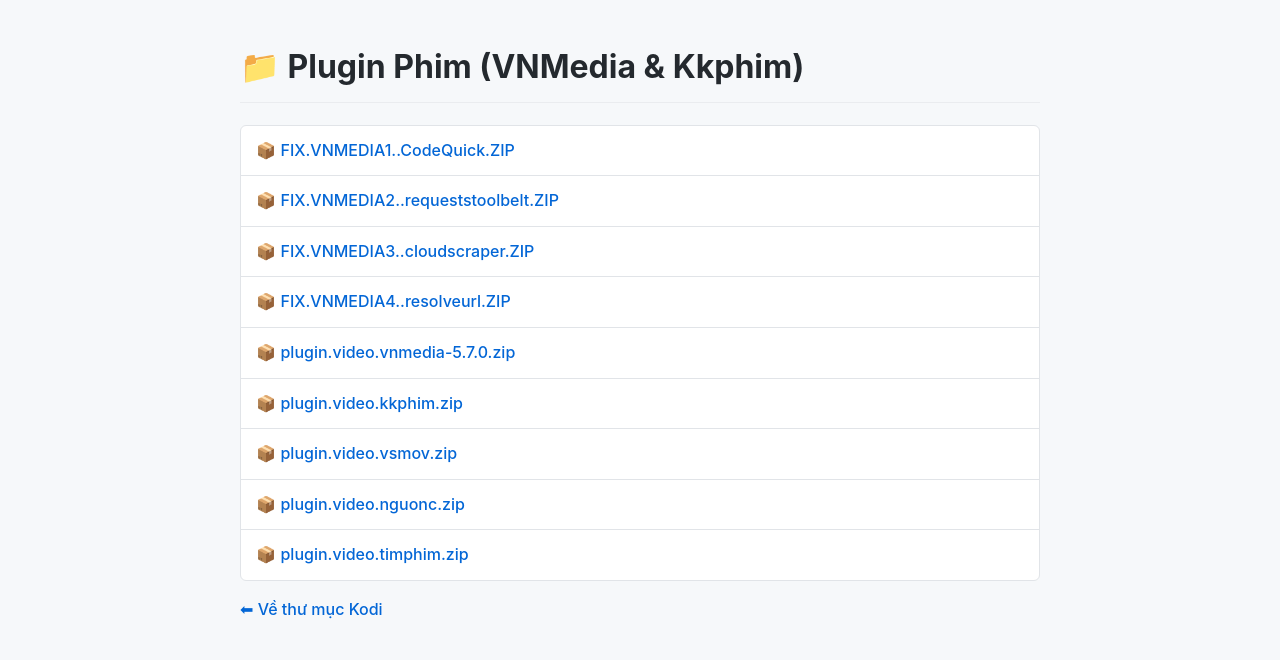
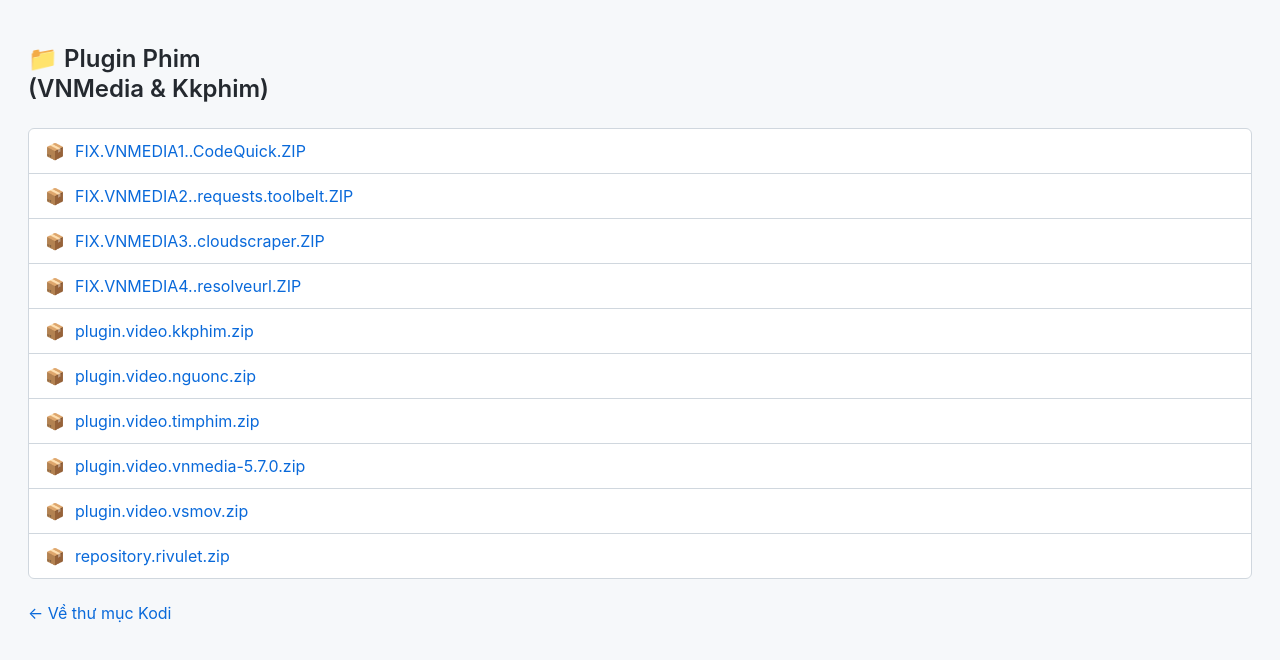
Before and after one commit to tmk9690/khoi, a plain HTML site: page Kodi/Plugin Phim/index.html in a window 1280 px wide. Drawn offline with Linux system fonts and the light colour scheme.

Commit message:
Auto-update index.html cho Plugin Phim

```diff
--- a/Kodi/Plugin Phim/index.html
+++ b/Kodi/Plugin Phim/index.html
@@ -5,28 +5,31 @@
     <meta name="viewport" content="width=device-width, initial-scale=1.0">
     <title>Plugin Phim</title>
     <style>
-        body { font-family: -apple-system, BlinkMacSystemFont, "Segoe UI", Roboto, Arial, sans-serif; line-height: 1.6; color: #333; max-width: 800px; margin: 0 auto; padding: 20px; background-color: #f6f8fa; }
-        h1 { border-bottom: 1px solid #eaecef; padding-bottom: 0.3em; color: #24292e; }
-        ul { list-style-type: none; padding-left: 0; background: #fff; border: 1px solid #e1e4e8; border-radius: 6px; }
-        li { padding: 12px 15px; border-bottom: 1px solid #e1e4e8; }
-        li:last-child { border-bottom: none; }
-        a { color: #0366d6; text-decoration: none; font-weight: 500; word-break: break-all; }
-        a:hover { text-decoration: underline; }
+        body { font-family: -apple-system, BlinkMacSystemFont, "Segoe UI", Roboto, Helvetica, Arial, sans-serif; background-color: #f6f8fa; padding: 20px; color: #24292f; }
+        h1 { font-size: 24px; font-weight: 600; line-height: 1.25; margin-bottom: 24px; }
+        .file-list { background: #ffffff; border: 1px solid #d0d7de; border-radius: 6px; overflow: hidden; }
+        .file-item { display: flex; align-items: center; padding: 12px 16px; border-bottom: 1px solid #d0d7de; text-decoration: none; color: #0969da; font-size: 16px; }
+        .file-item:last-child { border-bottom: none; }
+        .file-item:hover { background-color: #f6f8fa; }
+        .icon { margin-right: 10px; }
+        .back-link { display: inline-block; margin-top: 24px; color: #0969da; text-decoration: none; font-size: 16px; }
+        .back-link:hover { text-decoration: underline; }
     </style>
 </head>
 <body>
-    <h1>📁 Plugin Phim (VNMedia & Kkphim)</h1>
-    <ul>
-        <li>📦 <a href="FIX.VNMEDIA1..CodeQuick.ZIP">FIX.VNMEDIA1..CodeQuick.ZIP</a></li>
-        <li>📦 <a href="FIX.VNMEDIA2..requeststoolbelt.ZIP">FIX.VNMEDIA2..requeststoolbelt.ZIP</a></li>
-        <li>📦 <a href="FIX.VNMEDIA3..cloudscraper.ZIP">FIX.VNMEDIA3..cloudscraper.ZIP</a></li>
-        <li>📦 <a href="FIX.VNMEDIA4..resolveurl.ZIP">FIX.VNMEDIA4..resolveurl.ZIP</a></li>
-        <li>📦 <a href="plugin.video.vnmedia-5.7.0.zip">plugin.video.vnmedia-5.7.0.zip</a></li>
-        <li>📦 <a href="plugin.video.kkphim.zip">plugin.video.kkphim.zip</a></li>
-        <li>📦 <a href="plugin.video.vsmov.zip">plugin.video.vsmov.zip</a></li>
-        <li>📦 <a href="plugin.video.nguonc.zip">plugin.video.nguonc.zip</a></li>
-        <li>📦 <a href="plugin.video.timphim.zip">plugin.video.timphim.zip</a></li>
-    </ul>
-    <p><a href="../">⬅ Về thư mục Kodi</a></p>
+    <h1>📁 Plugin Phim<br>(VNMedia & Kkphim)</h1>
+    <div class="file-list">
+        <a href="FIX.VNMEDIA1..CodeQuick.ZIP" class="file-item"><span class="icon">📦</span>FIX.VNMEDIA1..CodeQuick.ZIP</a>
+        <a href="FIX.VNMEDIA2..requests.toolbelt.ZIP" class="file-item"><span class="icon">📦</span>FIX.VNMEDIA2..requests.toolbelt.ZIP</a>
+        <a href="FIX.VNMEDIA3..cloudscraper.ZIP" class="file-item"><span class="icon">📦</span>FIX.VNMEDIA3..cloudscraper.ZIP</a>
+        <a href="FIX.VNMEDIA4..resolveurl.ZIP" class="file-item"><span class="icon">📦</span>FIX.VNMEDIA4..resolveurl.ZIP</a>
+        <a href="plugin.video.kkphim.zip" class="file-item"><span class="icon">📦</span>plugin.video.kkphim.zip</a>
+        <a href="plugin.video.nguonc.zip" class="file-item"><span class="icon">📦</span>plugin.video.nguonc.zip</a>
+        <a href="plugin.video.timphim.zip" class="file-item"><span class="icon">📦</span>plugin.video.timphim.zip</a>
+        <a href="plugin.video.vnmedia-5.7.0.zip" class="file-item"><span class="icon">📦</span>plugin.video.vnmedia-5.7.0.zip</a>
+        <a href="plugin.video.vsmov.zip" class="file-item"><span class="icon">📦</span>plugin.video.vsmov.zip</a>
+        <a href="repository.rivulet.zip" class="file-item"><span class="icon">📦</span>repository.rivulet.zip</a>
+    </div>
+    <a href="../" class="back-link">← Về thư mục Kodi</a>
 </body>
 </html>
```
